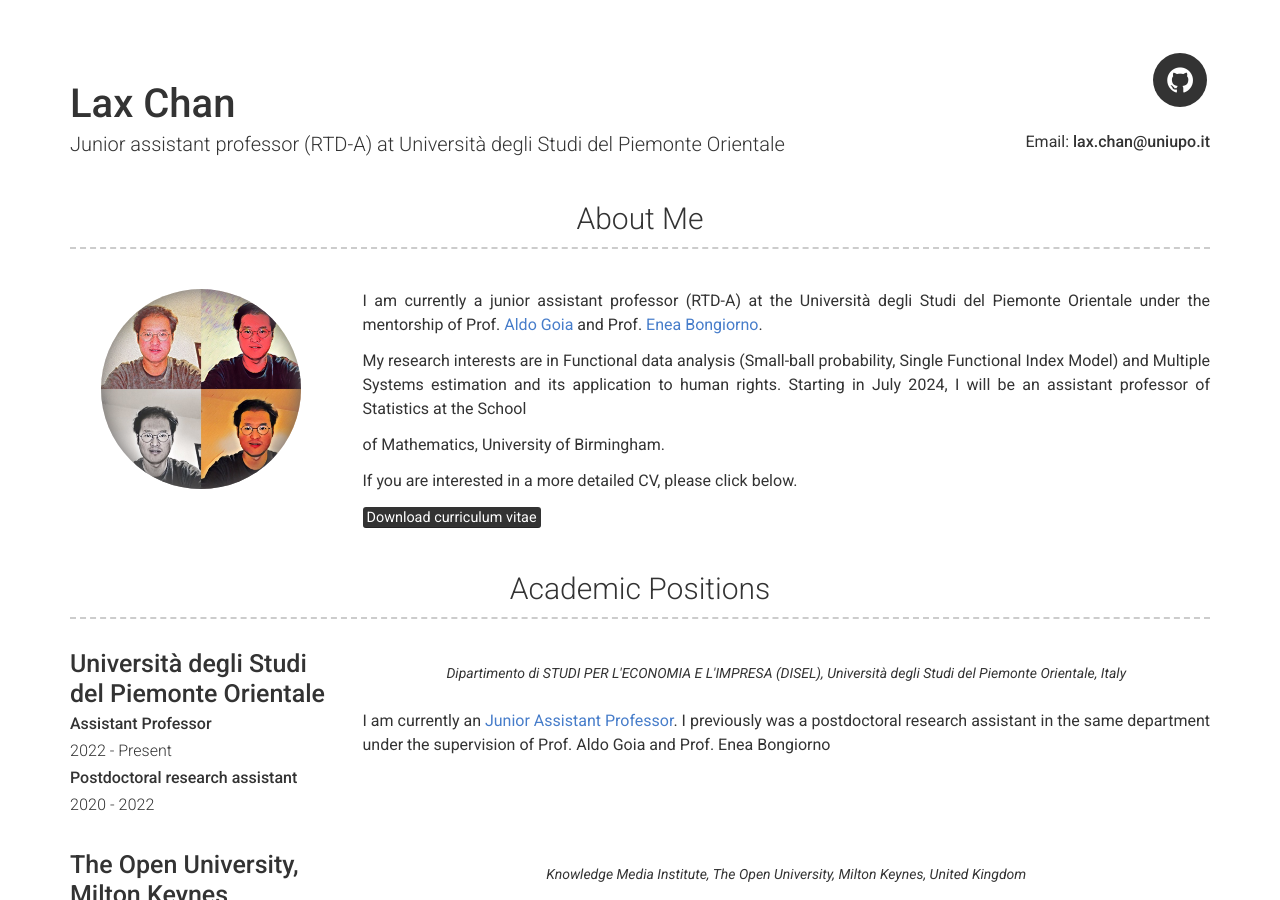
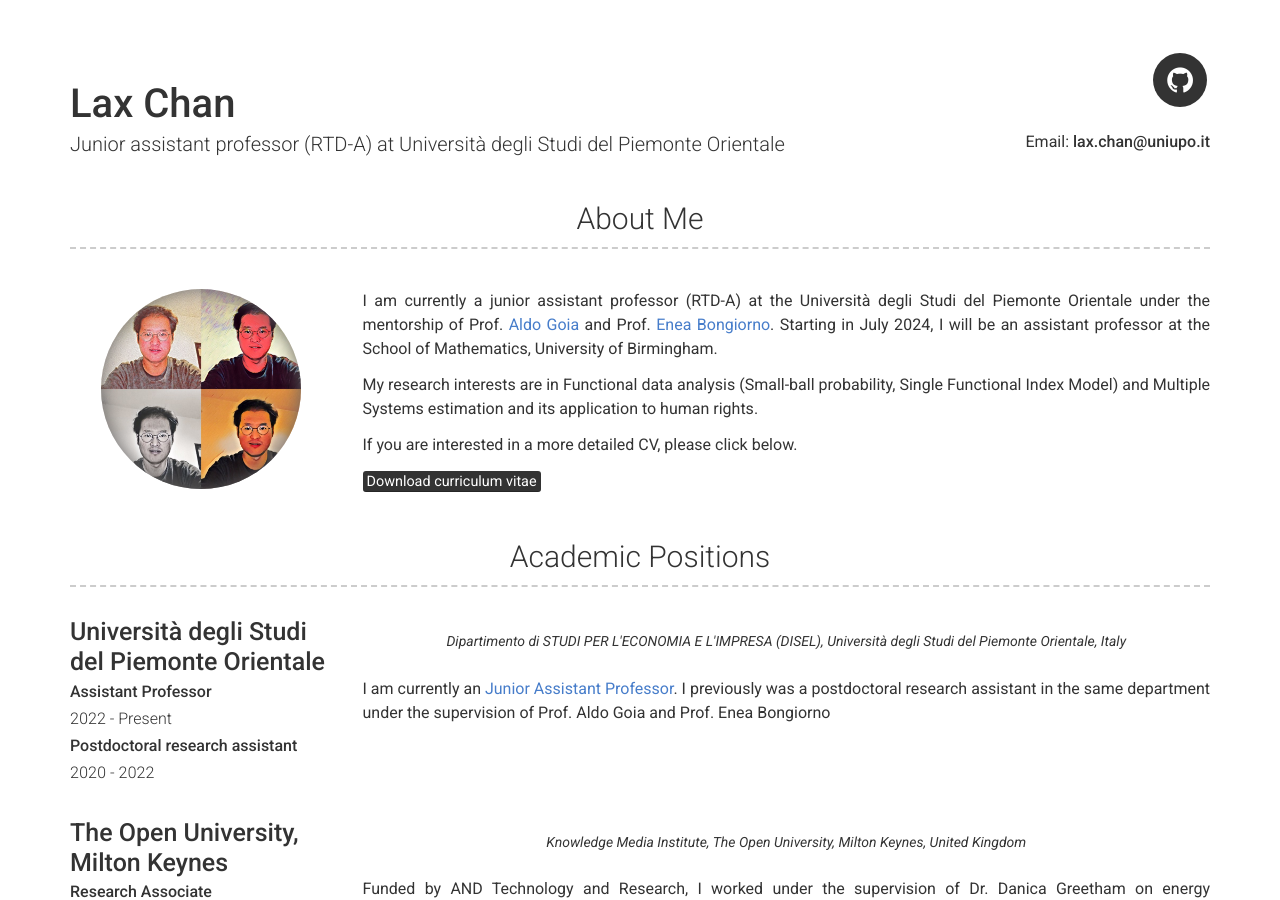
Before and after one commit to Laxchan/Laxchan.github.io, a Jekyll site: the page built from index.md, in a window 1280 px wide and 900 px high. Built offline with Jekyll 4.4.1, drawn with Linux system fonts in a browser that asks for light colours.

Commit message:
Update _config.yml

```diff
--- a/_config.yml
+++ b/_config.yml
@@ -23,10 +23,9 @@
 about_profile_image: images/profile.jpg
 about_content: | # this will include new lines to allow paragraphs
   I am currently a junior assistant professor (RTD-A) at the Università degli Studi del Piemonte Orientale under the mentorship of Prof. [Aldo Goia](https://upobook.uniupo.it/aldo.goia) and Prof. [Enea Bongiorno](https://upobook.uniupo.it/enea.bongiorno).
+  Starting in July 2024, I will be an assistant professor at the School of Mathematics, University of Birmingham.
 
-  My research interests are in Functional data analysis (Small-ball probability, Single Functional Index Model) and Multiple Systems estimation and its application to human rights. Starting in July 2024, I will be an assistant professor of Statistics at the School
-
-  of Mathematics, University of Birmingham.
+  My research interests are in Functional data analysis (Small-ball probability, Single Functional Index Model) and Multiple Systems estimation and its application to human rights.
 
   If you are interested in a more detailed CV, please click below.
 
```
